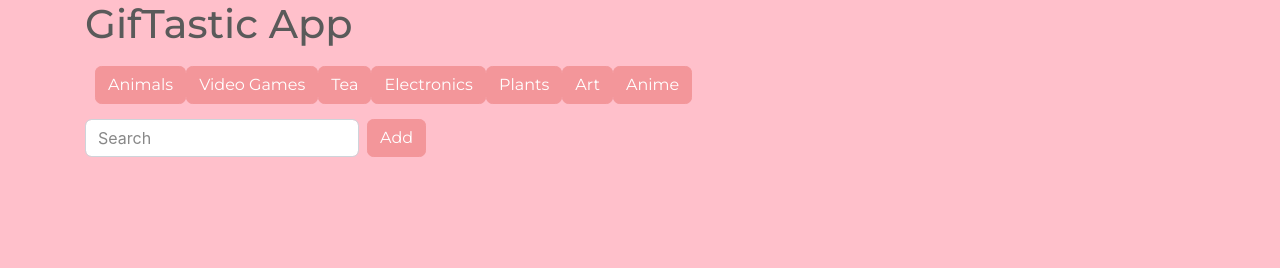
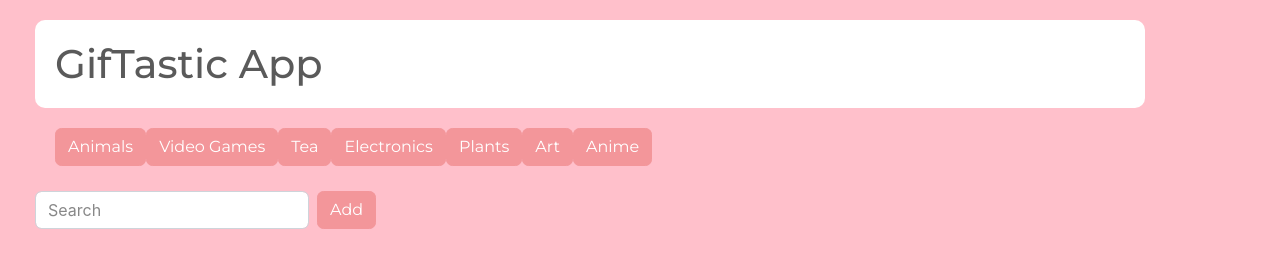
Before and after one commit to Nikee-R/GifTastic, a plain HTML site: page index.html in a window 1280 px wide. Drawn offline with nearby package versions, Linux system fonts and the light colour scheme.

Commit message:
minor css changes

```diff
--- a/assets/css/style.css
+++ b/assets/css/style.css
@@ -1,5 +1,11 @@
 body {
     background-color: pink;
+}
+
+h1 {
+    background-color: white;
+    padding: 20px;
+    border-radius: 10px;
 }
 
 .imgBox {
@@ -11,6 +17,6 @@ img {
     height: auto;
 }
 
-.buttons {
-    margin: 10px;
+.container {
+    margin: 20px;
 }
```
